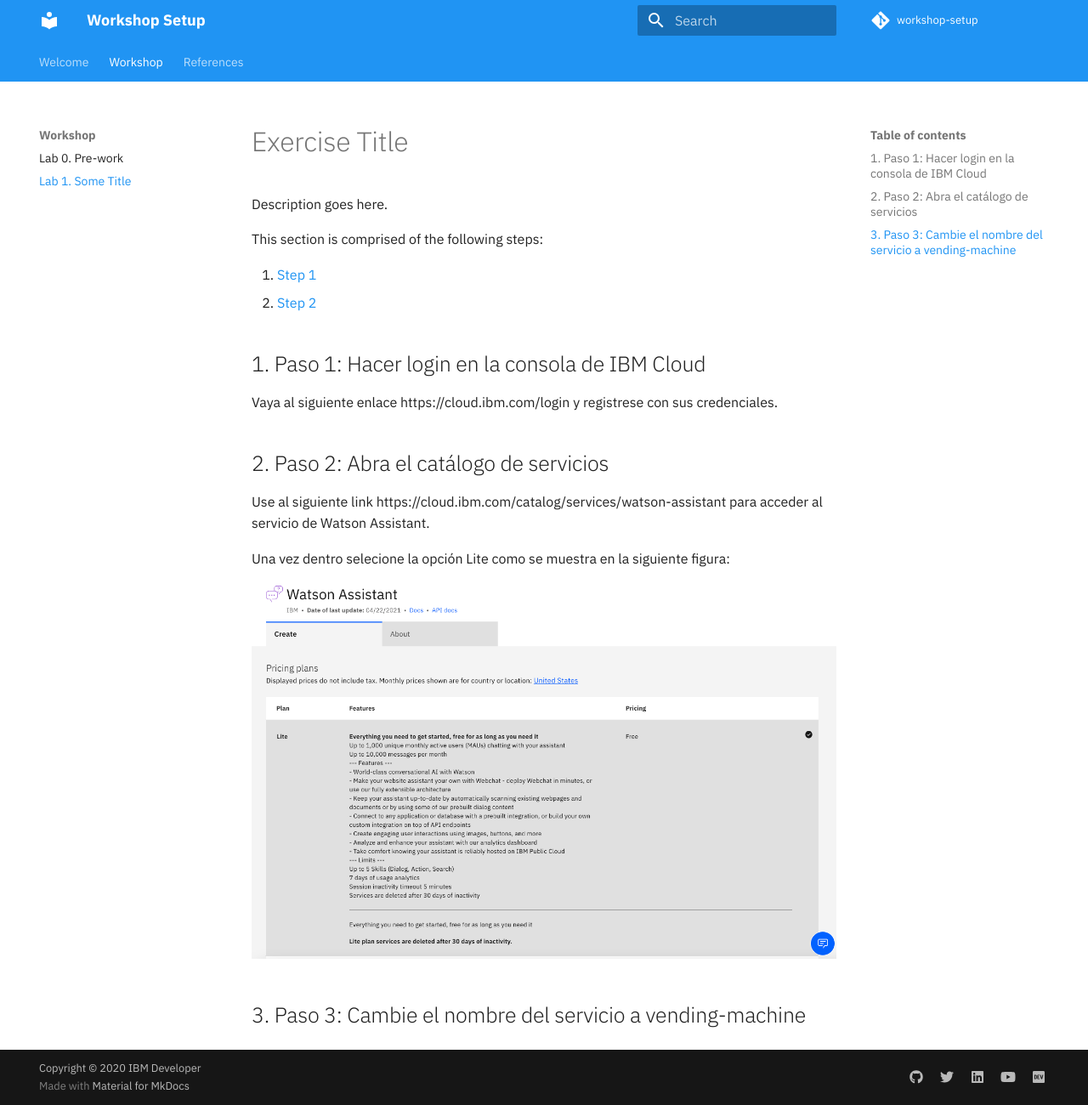
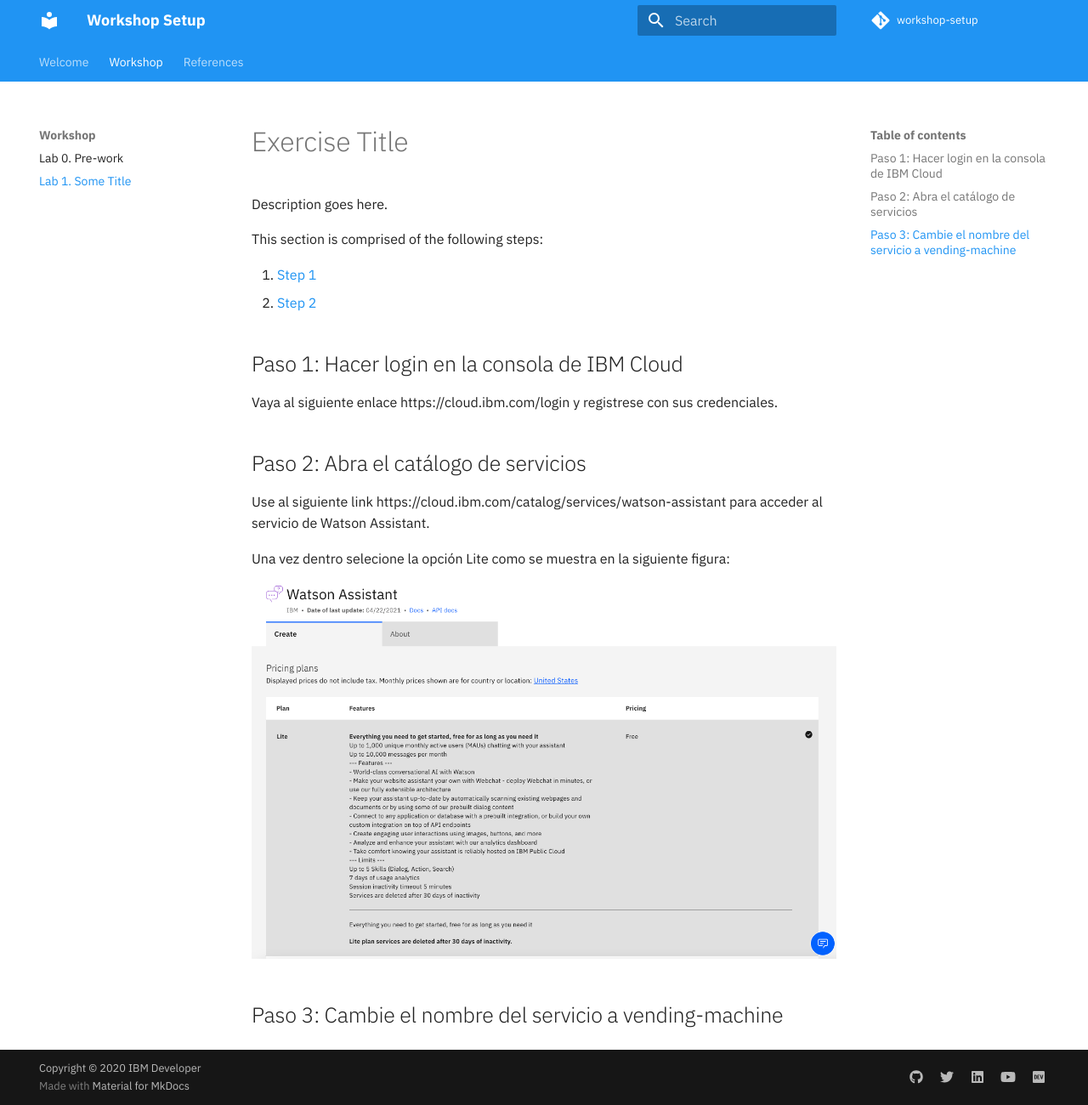
Before and after one commit to IBM/maquina-vending, an MkDocs documentation site: the page built from docs/lab-1/README.md, in a window 1280 px wide and 1300 px high. Shown: the whole window at 85% size. Built offline with MkDocs 1.6.1 and Material for MkDocs 9.7.7, drawn with Linux system fonts in a browser that asks for light colours; comment, search, counter and statistics services are not loaded.

Commit message:
Update README.md

```diff
--- a/docs/lab-1/README.md
+++ b/docs/lab-1/README.md
@@ -7,11 +7,11 @@ This section is comprised of the following steps:
 1. [Step 1](#1-step-1)
 1. [Step 2](#2-step-2)
 
-## 1. Paso 1: Hacer login en la consola de IBM Cloud
+## Paso 1: Hacer login en la consola de IBM Cloud
 
 Vaya al siguiente enlace https://cloud.ibm.com/login y registrese con sus credenciales.
 
-## 2. Paso 2: Abra el catálogo de servicios
+## Paso 2: Abra el catálogo de servicios
 
 Use al siguiente link https://cloud.ibm.com/catalog/services/watson-assistant para acceder al servicio de Watson Assistant.
 
@@ -19,4 +19,4 @@ Una vez dentro selecione la opción Lite como se muestra en la siguiente figura:
 
 ![Watson](../images/WatsonAssistant.png)
 
-## 3. Paso 3: Cambie el nombre del servicio a vending-machine
+## Paso 3: Cambie el nombre del servicio a vending-machine
```
